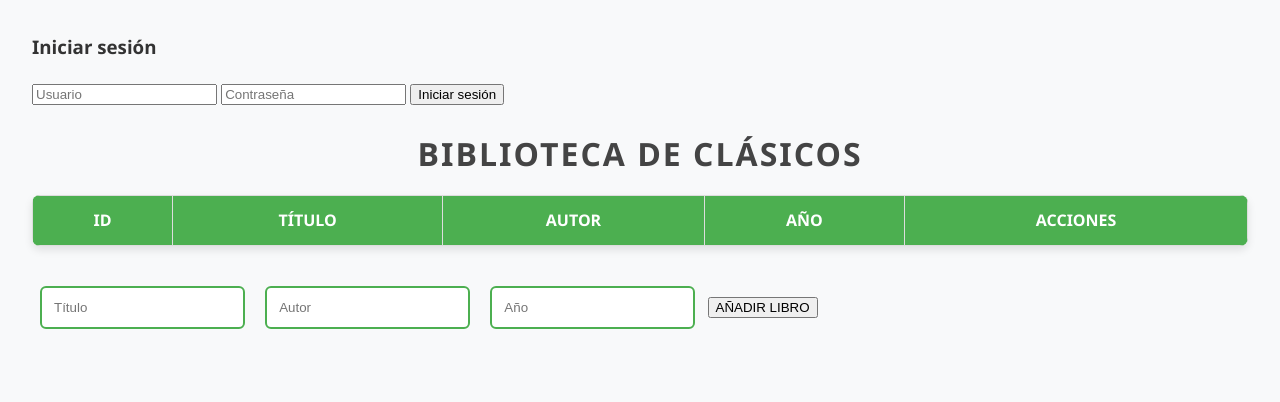
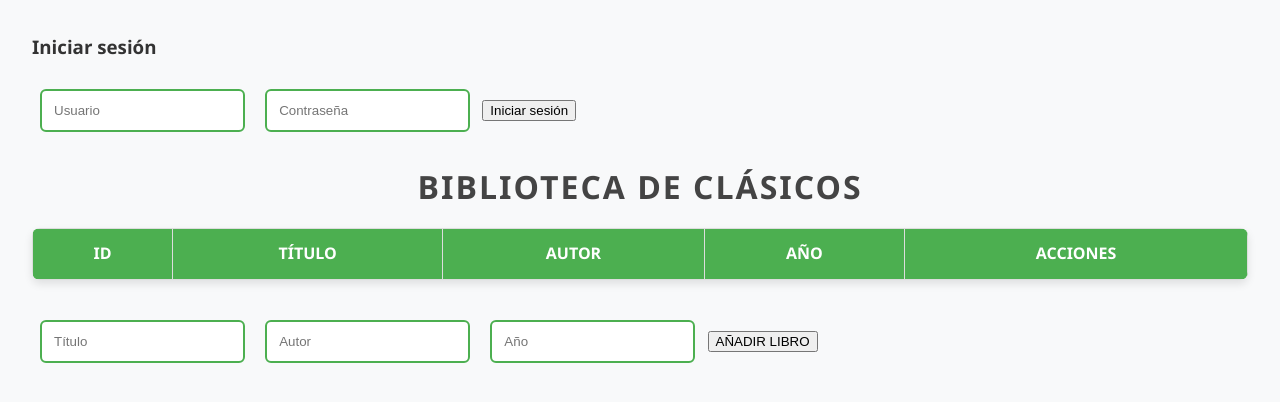
Before and after one commit to solerdidac/ProyectoM8, a website: page index.html in a window 1280 px wide. Drawn offline with Linux system fonts and the light colour scheme; no server answers.

Commit message:
Update index.html

```diff
--- a/index.html
+++ b/index.html
@@ -7,15 +7,15 @@
   <link rel="stylesheet" href="styles.css">
 </head>
 <body>
-  <!-- Formulario de login -->
-  <div id="login-form">
+  <form id="login-form">
     <h3>Iniciar sesión</h3>
     <input type="text" id="login-username" placeholder="Usuario" required>
     <input type="password" id="login-password" placeholder="Contraseña" required>
     <button type="submit">Iniciar sesión</button>
     <p id="login-message"></p>
-  </div>
+</form>
   <button id="logoutButton" style="display: none;">Cerrar sesión</button>
+
   <h1>Biblioteca de Clásicos</h1>
   <!-- Tabla de libros siempre visible -->
   <div id="books-section">
@@ -38,7 +38,6 @@
     <input type="number" id="book-year" placeholder="Año" required>
     <button type="button" id="createButton">AÑADIR LIBRO</button>
   </form>
-
   <script src="script.js"></script>
 </body>
 </html>
```
